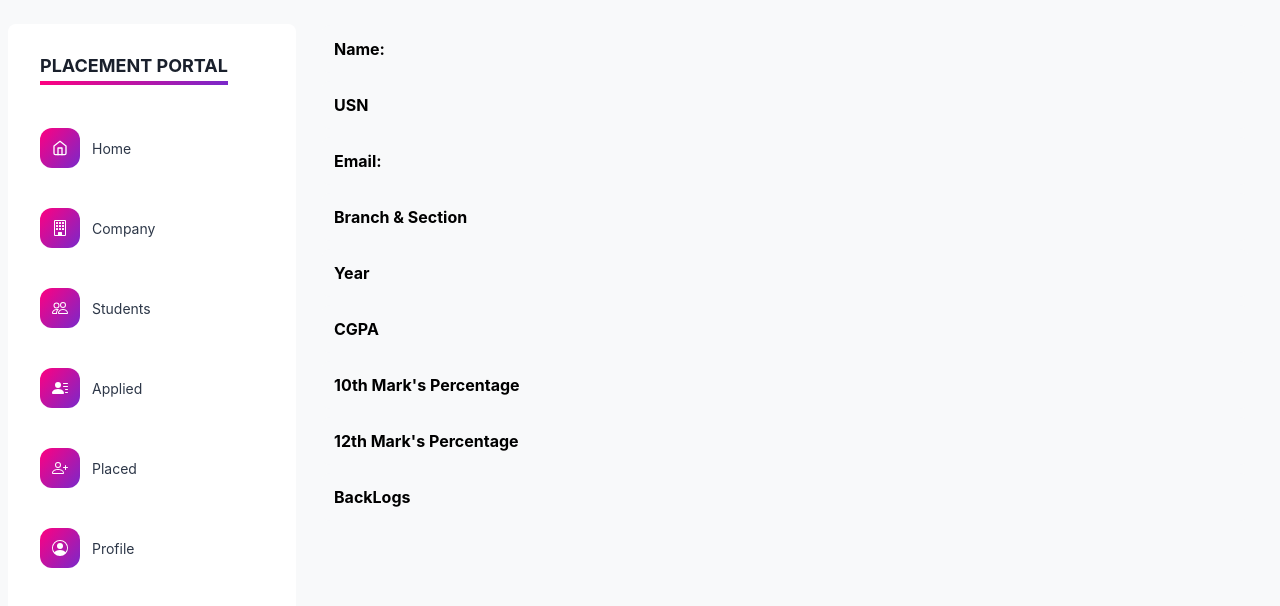
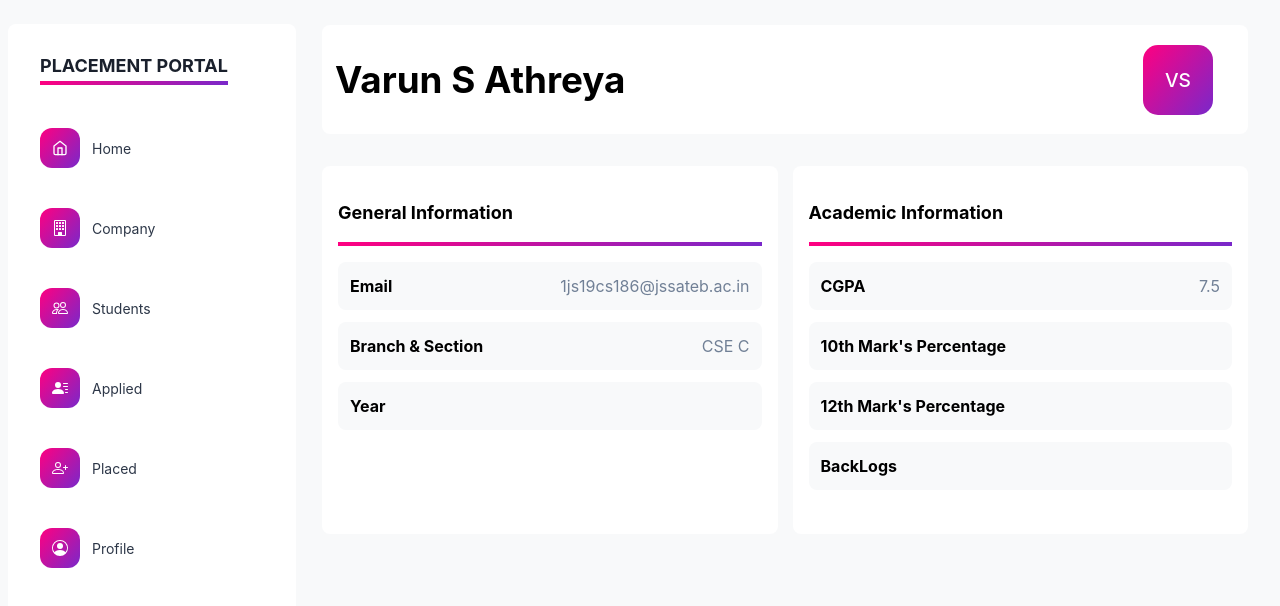
Before and after one commit to VarunSAthreya/placement-management, a Next.js app in the folder apps/web/: page /students/1JS19CS186 in a window 1280 px wide. Shown: the top 606 px of the page. Built offline with nearby package versions, Linux system fonts and the light colour scheme.

Commit message:
Changed Student InfoCard

```diff
--- a/apps/web/components/Card/StudentInfoCard.tsx
+++ b/apps/web/components/Card/StudentInfoCard.tsx
@@ -1,6 +1,8 @@
-import { Flex, Text } from '@chakra-ui/react';
+import { Box, Flex, Text, Avatar } from '@chakra-ui/react';
+import Separator from '../Separator/Separator';
+import React from 'react';
 
-const StudentInfoCard = (props) => {
+const StudentInfoCard = ({ student }) => {
     const {
         name,
         usn,
@@ -12,146 +14,298 @@ const StudentInfoCard = (props) => {
         tenth,
         twelth,
         backlogs,
-    } = props;
-
+    } = student;
     return (
-        <Flex direction="column">
+        <Box>
+            <Box
+                display={'flex'}
+                flexDirection={'column'}
+                bg={'white'}
+                p={2}
+                mb={4}
+                borderRadius={8}
+            >
+                <Flex
+                    align="center"
+                    mb={{ sm: '10px', md: '0px' }}
+                    direction={{ sm: 'column', md: 'row' }}
+                    justify={'space-between'}
+                    p="5px"
+                    w={{ sm: '100%' }}
+                    textAlign={{ sm: 'center', md: 'start' }}
+                >
+                    <Flex
+                        direction="column"
+                        maxWidth="100%"
+                        my={{ sm: '14px' }}
+                    >
+                        <Text
+                            fontSize={{ sm: 'lg', lg: '2.3rem' }}
+                            color={'black'}
+                            fontWeight="bold"
+                            ms={{ sm: '8px', md: '0px' }}
+                        >
+                            {name}
+                        </Text>
+                        <Text
+                            fontSize={{ sm: 'sm', md: 'md' }}
+                            color={'black'}
+                            fontWeight="semibold"
+                        >
+                            {usn}
+                        </Text>
+                    </Flex>
+                    <Avatar
+                        me={{ md: '22px' }}
+                        name={name}
+                        color={'white'}
+                        bg={
+                            'linear-gradient( 310deg, #7928CA 0%, #FF0080 100%)'
+                        }
+                        w="70px"
+                        h="70px"
+                        borderRadius="15px"
+                    />
+                </Flex>
+            </Box>
+            <Flex>
+                <Box
+                    p="16px"
+                    mt="16px"
+                    bg={'white'}
+                    borderRadius={8}
+                    width={'50%'}
+                    marginRight={'15px'}
+                >
+                    <Box>
+                        <Flex
+                            justify="space-between"
+                            align="center"
+                            minHeight="60px"
+                            w="100%"
+                        >
+                            <Text
+                                fontSize="lg"
+                                color={'black'}
+                                fontWeight="bold"
+                            >
+                                General Information
+                            </Text>
+                        </Flex>
+                        <Separator />
+                    </Box>
+                    <Box>
+                        <Flex
+                            direction={{ sm: 'column', md: 'column' }}
+                            w="100%"
+                            py="1rem"
+                        >
                             <Flex
                                 align="center"
                                 justifyContent="space-between"
-                mb="8px"
+                                mb="12px"
                                 borderRadius={8}
                                 bg={'#f8f9fa'}
                                 p={3}
                             >
-                <Text fontSize="md" color={'black'} fontWeight="bold" me="10px">
-                    Name:{' '}
+                                <Text
+                                    fontSize="md"
+                                    color={'black'}
+                                    fontWeight="bold"
+                                    me="10px"
+                                >
+                                    Email
                                 </Text>
-                <Text fontSize="md" color="gray.500" fontWeight="400">
-                    {name}
-                </Text>
-            </Flex>
-            <Flex
-                align="center"
-                justifyContent="space-between"
-                mb="8px"
-                borderRadius={8}
-                bg={'#f8f9fa'}
-                p={3}
+                                <Text
+                                    fontSize="md"
+                                    color="gray.500"
+                                    fontWeight="400"
                                 >
-                <Text fontSize="md" color={'black'} fontWeight="bold" me="10px">
-                    USN
-                </Text>
-                <Text fontSize="md" color="gray.500" fontWeight="400">
-                    {usn}
-                </Text>
-            </Flex>
-            <Flex
-                align="center"
-                justifyContent="space-between"
-                mb="8px"
-                borderRadius={8}
-                bg={'#f8f9fa'}
-                p={3}
-            >
-                <Text fontSize="md" color={'black'} fontWeight="bold" me="10px">
-                    Email:{' '}
-                </Text>
-                <Text fontSize="md" color="gray.500" fontWeight="400">
                                     {email}
                                 </Text>
                             </Flex>
                             <Flex
                                 align="center"
                                 justifyContent="space-between"
-                mb="8px"
+                                mb="12px"
                                 borderRadius={8}
                                 bg={'#f8f9fa'}
                                 p={3}
                             >
-                <Text fontSize="md" color={'black'} fontWeight="bold" me="10px">
+                                <Text
+                                    fontSize="md"
+                                    color={'black'}
+                                    fontWeight="bold"
+                                    me="10px"
+                                >
                                     Branch & Section
                                 </Text>
-                <Text fontSize="md" color="gray.500" fontWeight="400">
+                                <Text
+                                    fontSize="md"
+                                    color="gray.500"
+                                    fontWeight="400"
+                                >
                                     {branch} {section}
                                 </Text>
                             </Flex>
                             <Flex
                                 align="center"
                                 justifyContent="space-between"
-                mb="8px"
+                                mb="12px"
                                 borderRadius={8}
                                 bg={'#f8f9fa'}
                                 p={3}
                             >
-                <Text fontSize="md" color={'black'} fontWeight="bold" me="10px">
+                                <Text
+                                    fontSize="md"
+                                    color={'black'}
+                                    fontWeight="bold"
+                                    me="10px"
+                                >
                                     Year
                                 </Text>
-                <Text fontSize="md" color="gray.500" fontWeight="400">
+                                <Text
+                                    fontSize="md"
+                                    color="gray.500"
+                                    fontWeight="400"
+                                >
                                     {year}
                                 </Text>
                             </Flex>
+                        </Flex>
+                    </Box>
+                </Box>
+                <Box
+                    p="16px"
+                    mt="16px"
+                    bg={'white'}
+                    borderRadius={8}
+                    width={'50%'}
+                >
+                    <Box>
+                        <Flex
+                            justify="space-between"
+                            align="center"
+                            minHeight="60px"
+                            w="100%"
+                        >
+                            <Text
+                                fontSize="lg"
+                                color={'black'}
+                                fontWeight="bold"
+                            >
+                                Academic Information
+                            </Text>
+                        </Flex>
+                        <Separator />
+                    </Box>
+                    <Box>
+                        <Flex
+                            direction={{ sm: 'column', md: 'column' }}
+                            w="100%"
+                            py="1rem"
+                        >
                             <Flex
                                 align="center"
                                 justifyContent="space-between"
-                mb="8px"
+                                mb="12px"
                                 borderRadius={8}
                                 bg={'#f8f9fa'}
                                 p={3}
                             >
-                <Text fontSize="md" color={'black'} fontWeight="bold" me="10px">
+                                <Text
+                                    fontSize="md"
+                                    color={'black'}
+                                    fontWeight="bold"
+                                    me="10px"
+                                >
                                     CGPA
                                 </Text>
-                <Text fontSize="md" color="gray.500" fontWeight="400">
+                                <Text
+                                    fontSize="md"
+                                    color="gray.500"
+                                    fontWeight="400"
+                                >
                                     {cgpa}
                                 </Text>
                             </Flex>
                             <Flex
                                 align="center"
                                 justifyContent="space-between"
-                mb="8px"
+                                mb="12px"
                                 borderRadius={8}
                                 bg={'#f8f9fa'}
                                 p={3}
                             >
-                <Text fontSize="md" color={'black'} fontWeight="bold" me="10px">
+                                <Text
+                                    fontSize="md"
+                                    color={'black'}
+                                    fontWeight="bold"
+                                    me="10px"
+                                >
                                     10th Mark&apos;s Percentage
                                 </Text>
-                <Text fontSize="md" color="gray.500" fontWeight="400">
+                                <Text
+                                    fontSize="md"
+                                    color="gray.500"
+                                    fontWeight="400"
+                                >
                                     {tenth}
                                 </Text>
                             </Flex>
                             <Flex
                                 align="center"
                                 justifyContent="space-between"
-                mb="8px"
+                                mb="12px"
                                 borderRadius={8}
                                 bg={'#f8f9fa'}
                                 p={3}
                             >
-                <Text fontSize="md" color={'black'} fontWeight="bold" me="10px">
+                                <Text
+                                    fontSize="md"
+                                    color={'black'}
+                                    fontWeight="bold"
+                                    me="10px"
+                                >
                                     12th Mark&apos;s Percentage
                                 </Text>
-                <Text fontSize="md" color="gray.500" fontWeight="400">
+                                <Text
+                                    fontSize="md"
+                                    color="gray.500"
+                                    fontWeight="400"
+                                >
                                     {twelth}
                                 </Text>
                             </Flex>
                             <Flex
                                 align="center"
                                 justifyContent="space-between"
-                mb="8px"
+                                mb="12px"
                                 borderRadius={8}
                                 bg={'#f8f9fa'}
                                 p={3}
                             >
-                <Text fontSize="md" color={'black'} fontWeight="bold" me="10px">
+                                <Text
+                                    fontSize="md"
+                                    color={'black'}
+                                    fontWeight="bold"
+                                    me="10px"
+                                >
                                     BackLogs
                                 </Text>
-                <Text fontSize="md" color="gray.500" fontWeight="400">
+                                <Text
+                                    fontSize="md"
+                                    color="gray.500"
+                                    fontWeight="400"
+                                >
                                     {backlogs}
                                 </Text>
                             </Flex>
                         </Flex>
+                    </Box>
+                </Box>
+            </Flex>
+        </Box>
     );
 };
 
```
Lines whose indentation alone changed are shown as unchanged.
